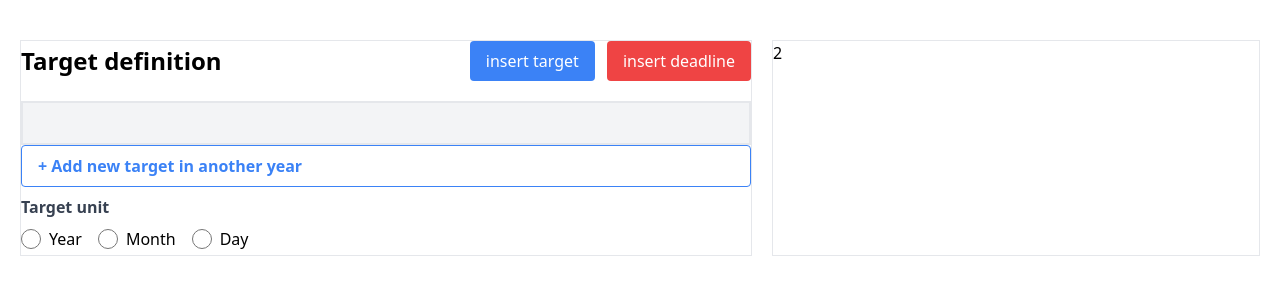
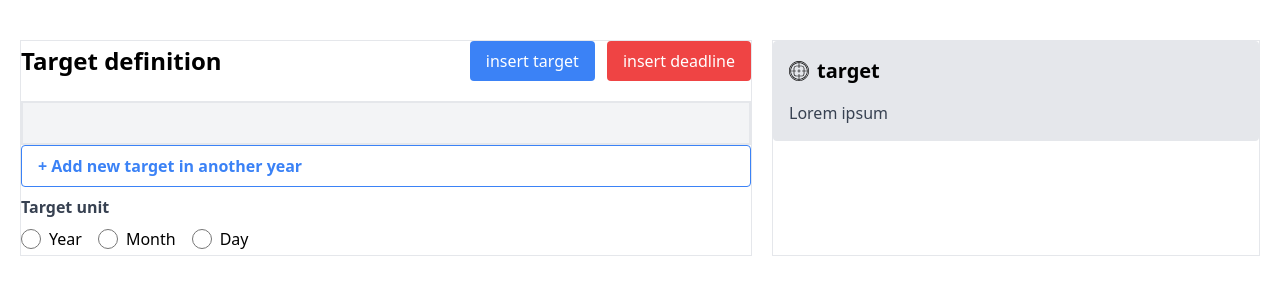
Before and after one commit to nikonenkoincodeit/nuxt-test, a Nuxt app: page / in a window 1280 px wide. Shown: the top 300 px of the page. Built offline with nearby package versions, Linux system fonts and the light colour scheme.

Commit message:
added component AppPreviewItem

```diff
--- a/components/AppPreview.vue
+++ b/components/AppPreview.vue
@@ -1,7 +1,7 @@
-<template></template>
+<template>
+  <AppPreviewItem title="target" text="Lorem ipsum" />
+</template>
 
 <script setup>
+import AppPreviewItem from "~/components/AppPreviewItem.vue";
 </script>
-
-<style scoped>
-</style>
--- /dev/null
+++ b/components/AppPreviewItem.vue
@@ -0,0 +1,23 @@
+<template>
+  <div class="bg-gray-200 p-4 rounded">
+    <div class="flex items-center mb-4">
+      <img :src="icon" alt="icon" width="20" />
+      <h2 class="text-xl font-bold ml-2">{{ title }}</h2>
+    </div>
+    <p class="text-gray-700">{{ text }}</p>
+  </div>
+</template>
+
+  <script setup>
+import icon from "~/assets/img/target.svg";
+const props = defineProps({
+  title: {
+    type: String,
+    required: true,
+  },
+  text: {
+    type: String,
+    required: true,
+  },
+});
+</script>
--- a/pages/index.vue
+++ b/pages/index.vue
@@ -7,7 +7,6 @@
           <AppEditor />
         </div>
         <div class="border">
-          2
           <AppPreview />
         </div>
       </div>
```
Also changed, not shown: assets/img/target.svg (added).
